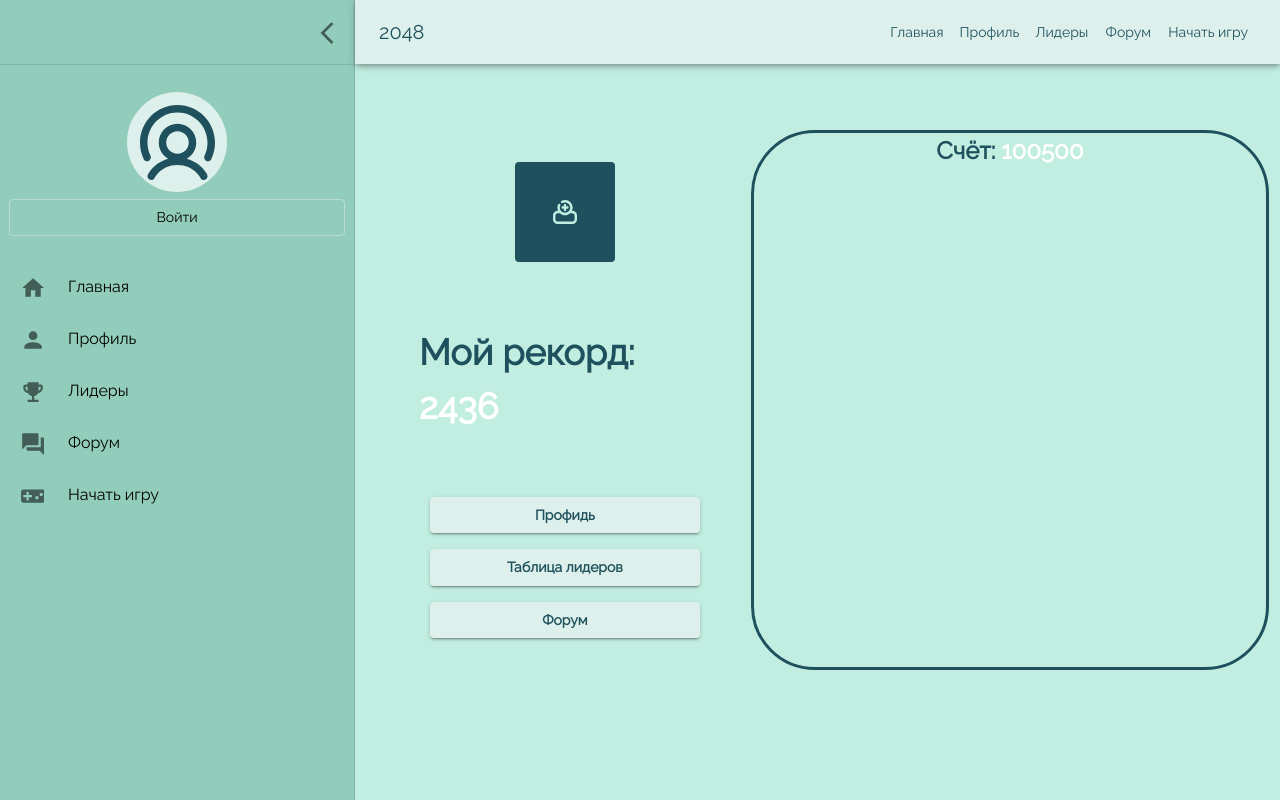
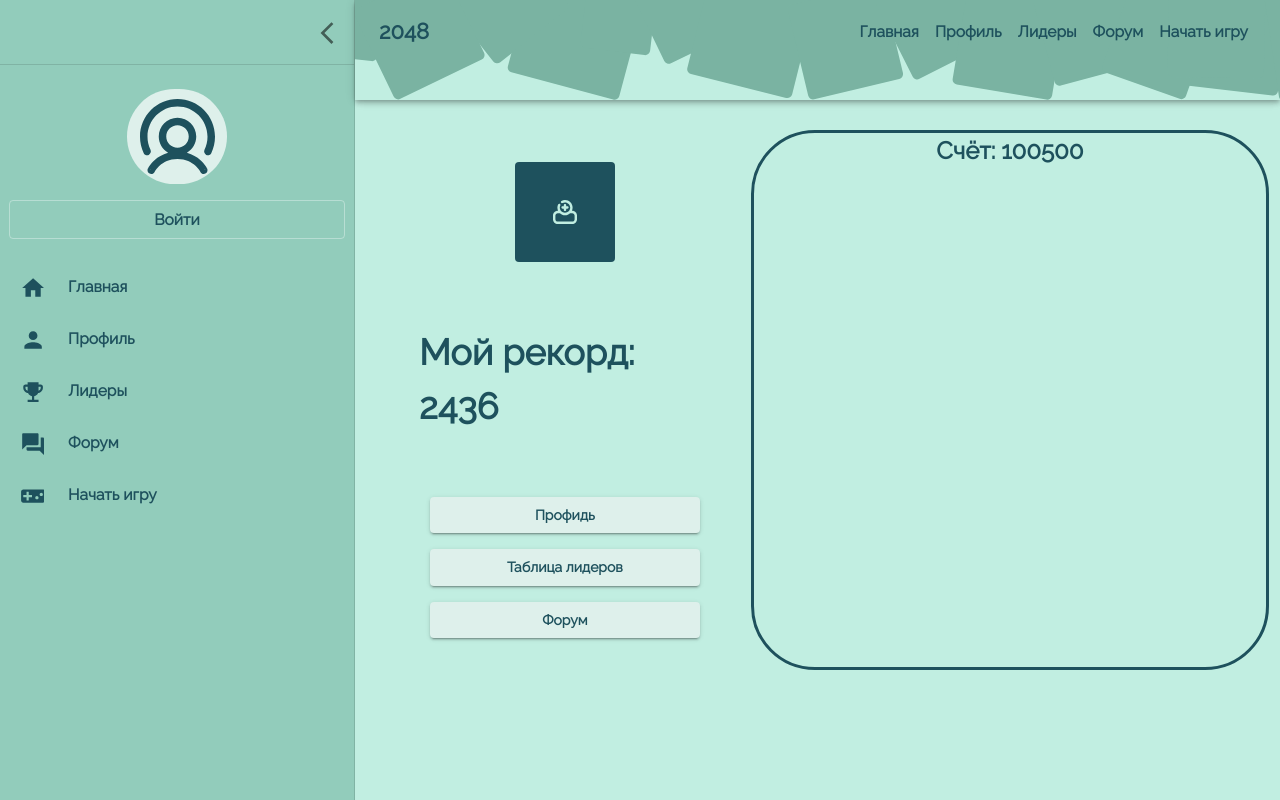
Before and after one commit to boorav4ik/praktikum, a React (Vite) app in the folder packages/client/: page / in a window 1280 px wide. Both pictures are taken after a click on the button 32 px from the left and 32 px from the top of the page. Built offline with nearby package versions, Linux system fonts and the light colour scheme.

Commit message:
add background for navbar

```diff
--- a/packages/client/src/components/drawerBar/navBar.tsx
+++ b/packages/client/src/components/drawerBar/navBar.tsx
@@ -7,7 +7,7 @@ import MenuIcon from './icons/Menu'
 import { drawerWidth, menuData } from './drawerBarData'
 import IconButton from '@mui/material/IconButton'
 import { Button } from '@mui/material'
-import Image from './icons/appbar.png'
+import backgroundImage from './icons/background.svg'
 
 interface NavBarProps {
   open?: boolean
@@ -22,22 +22,33 @@ export const NavBar: FC<NavBarProps> = ({ open, handleDrawerOpen }) => {
     shouldForwardProp: prop => prop !== 'open',
   })<AppBarProps>(({ theme, open }) => ({
     zIndex: theme.zIndex.drawer + 1,
-    transition: theme.transitions.create(['width', 'margin'], {
+    backgroundImage: `url(${Image})`,
+    backgroundColor: theme.palette.background.default,
+    height: 100,
+    transition: theme.transitions.create(['width', 'margin', backgroundImage], {
       easing: theme.transitions.easing.sharp,
       duration: theme.transitions.duration.leavingScreen,
     }),
     ...(open && {
       marginLeft: drawerWidth,
+      backgroundImage: `url(${Image})`,
+      height: 100,
       width: `calc(100% - ${drawerWidth}px)`,
-      transition: theme.transitions.create(['width', 'margin'], {
-        easing: theme.transitions.easing.sharp,
-        duration: theme.transitions.duration.enteringScreen,
-      }),
+      transition: theme.transitions.create(
+        ['width', 'margin', backgroundImage],
+        {
+          easing: theme.transitions.easing.sharp,
+          duration: theme.transitions.duration.enteringScreen,
+        }
+      ),
     }),
   }))
 
   return (
-    <AppBar position="fixed" open={open}>
+    <AppBar
+      position="fixed"
+      open={open}
+      style={{ backgroundImage: `url(${backgroundImage})` }}>
       <Toolbar>
         <IconButton
           color="inherit"
@@ -50,11 +61,24 @@ export const NavBar: FC<NavBarProps> = ({ open, handleDrawerOpen }) => {
           }}>
           <MenuIcon />
         </IconButton>
-        <Typography variant="h6" component="div" sx={{ flexGrow: 1 }}>
+        <Typography
+          variant="h6"
+          component="div"
+          sx={{
+            flexGrow: 1,
+            fontWeight: 'bold',
+            fontSize: '1.375rem',
+          }}>
           2048
         </Typography>
         {menuData.map(value => (
-          <Button key={value.text} color="inherit">
+          <Button
+            key={value.text}
+            color="inherit"
+            sx={{
+              fontWeight: 'bold',
+              fontSize: '0.975rem',
+            }}>
             {value.text}
           </Button>
         ))}
--- a/packages/client/src/components/drawerBar/sideBar.tsx
+++ b/packages/client/src/components/drawerBar/sideBar.tsx
@@ -47,8 +47,11 @@ export const SideBar: FC<SideBarProps> = ({ open }) => {
           variant="outlined"
           sx={{
             width: '95%',
-            color: '#000',
+            fontWeight: 'bold',
+            fontSize: '0.975rem',
             display: open ? 'block' : 'none',
+            color: '#1E515D',
+            mt: 2,
           }}>
           Войти
         </Button>
@@ -62,13 +65,15 @@ export const SideBar: FC<SideBarProps> = ({ open }) => {
           <ListItem
             key={value.text}
             disablePadding
-            sx={{ display: 'block', mt: 0.5 }}>
+            sx={{
+              display: 'block',
+              mt: 0.5,
+            }}>
             <ListItemButton
               sx={{
                 minHeight: 48,
                 justifyContent: open ? 'initial' : 'center',
                 px: 2.5,
-                color: '#000',
               }}
               onClick={() => navigate(value.to)}>
               <ListItemIcon
@@ -76,12 +81,15 @@ export const SideBar: FC<SideBarProps> = ({ open }) => {
                   minWidth: 0,
                   mr: open ? 3 : 'auto',
                   justifyContent: 'center',
+                  color: '#1E515D',
                 }}>
                 {value.icon}
               </ListItemIcon>
               <ListItemText
                 primary={value.text}
-                sx={{ opacity: open ? 1 : 0 }}
+                sx={{
+                  opacity: open ? 1 : 0,
+                }}
               />
             </ListItemButton>
           </ListItem>
--- a/packages/client/src/themes/main.ts
+++ b/packages/client/src/themes/main.ts
@@ -30,4 +30,13 @@ export const theme = createTheme({
       main: green.A400,
     },
   },
+  components: {
+    MuiTypography: {
+      defaultProps: {
+        fontWeight: '800',
+        fontSize: '0.975rem',
+        color: '#1E515D',
+      },
+    },
+  },
 } as ThemeOptions)
```
Also changed, not shown: packages/client/src/components/drawerBar/icons/background.svg (added).
